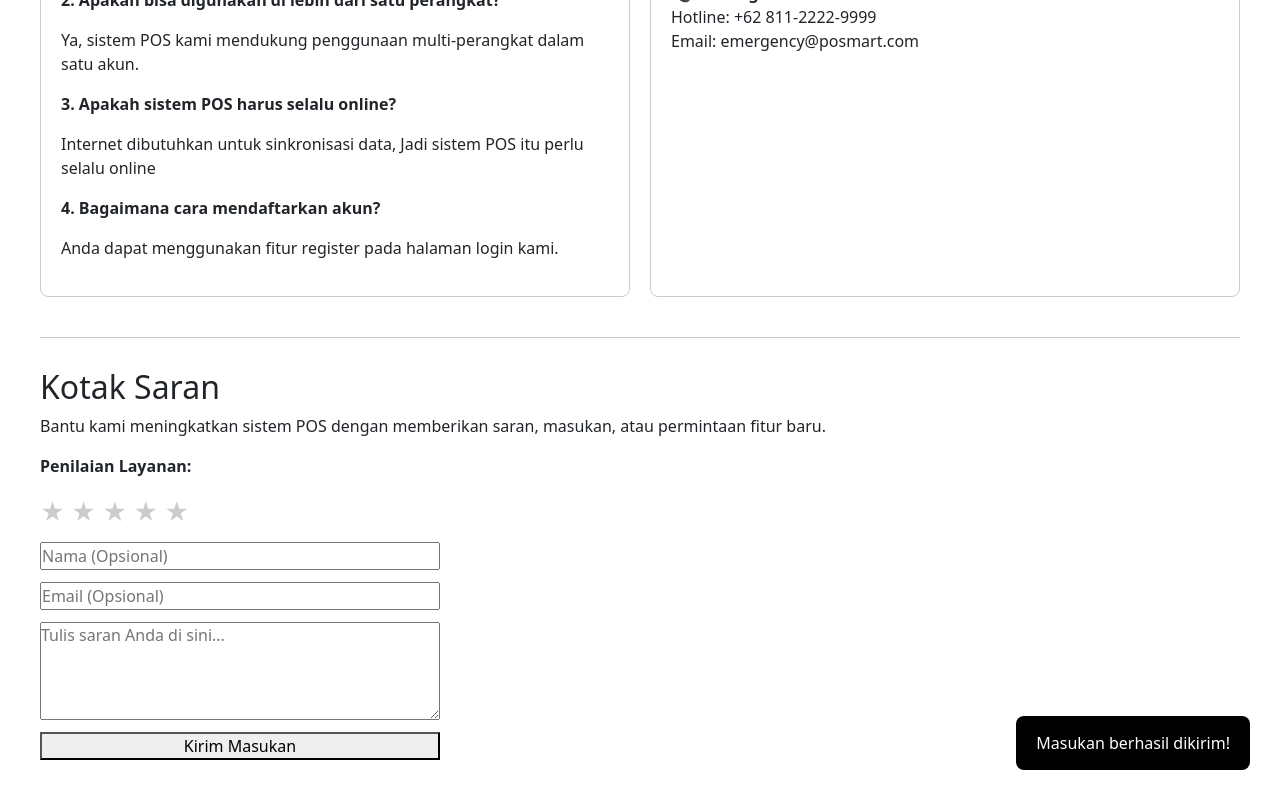
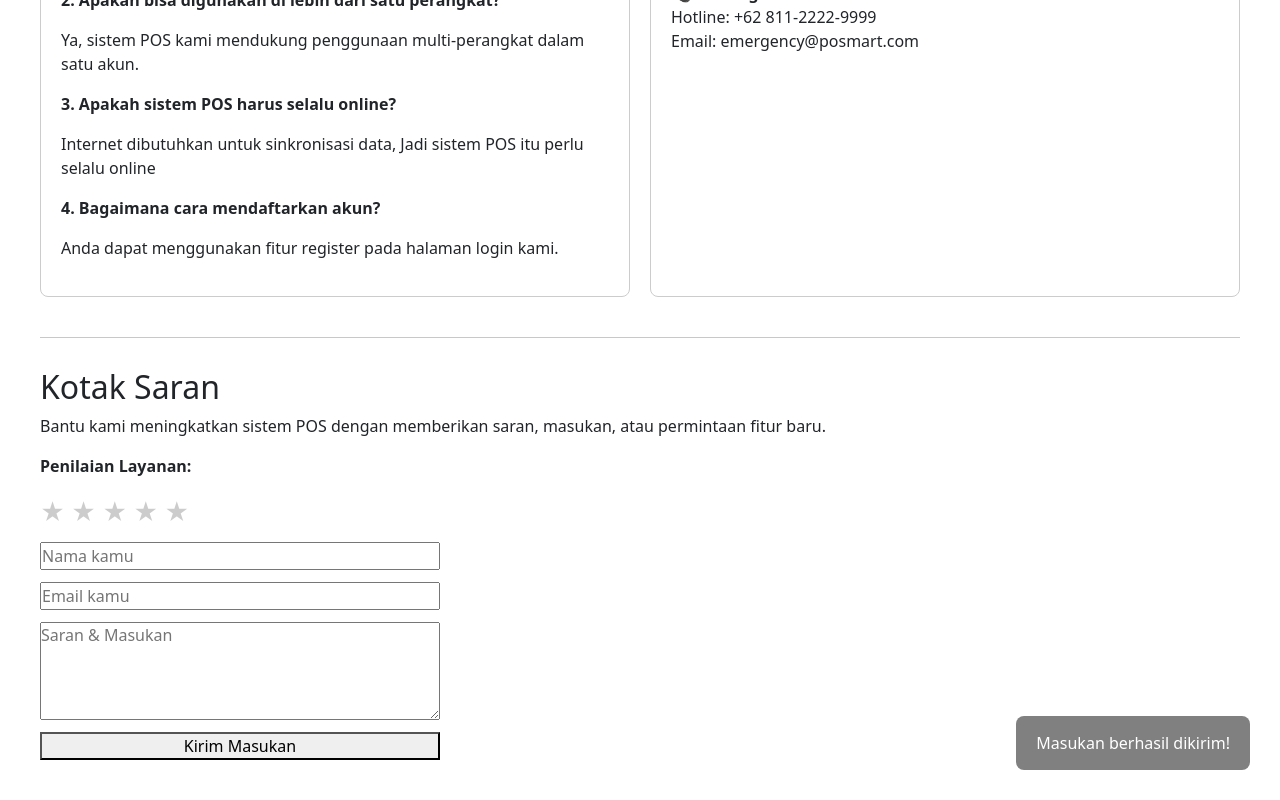
Before and after one commit to Kelvinn03/pos-system-js, a Next.js app: page /support in a window 1280 px wide. Both pictures are taken after typing "Sample", "name@example.com", "Sample" into the empty fields and a click on the button "Kirim Masukan". Shown: the part 469-1269 px from the top of the page. Built offline with nearby package versions, Linux system fonts and the light colour scheme; no server answers.

Commit message:
Update on the codes

```diff
--- a/src/app/contact/page.tsx
+++ b/src/app/contact/page.tsx
@@ -43,7 +43,7 @@ export default function ContactPage() {
         <div
           style={{
             flex: 1,
-            border: '1px solid #ccc',
+            border: '1px solid #bdb4b4ff',
             borderRadius: '8px',
             padding: '20px',
             minWidth: '280px',
--- a/src/app/support/page.tsx
+++ b/src/app/support/page.tsx
@@ -144,20 +144,20 @@ export default function CustomerServicePage() {
         >
           <input
             type="text"
-            placeholder="Nama (Opsional)"
+            placeholder="Nama kamu"
             value={name}
             onChange={(e) => setName(e.target.value)}
           />
 
           <input
             type="email"
-            placeholder="Email (Opsional)"
+            placeholder="Email kamu"
             value={email}
             onChange={(e) => setEmail(e.target.value)}
           />
 
           <textarea
-            placeholder="Tulis saran Anda di sini..."
+            placeholder="Saran & Masukan"
             rows={4}
             value={message}
             onChange={(e) => setMessage(e.target.value)}
@@ -176,7 +176,7 @@ export default function CustomerServicePage() {
             position: 'fixed',
             bottom: '30px',
             right: '30px',
-            backgroundColor: 'black',
+            backgroundColor: 'grey',
             color: 'white',
             padding: '15px 20px',
             borderRadius: '8px',
--- a/src/components/AppNavbar.tsx
+++ b/src/components/AppNavbar.tsx
@@ -83,6 +83,16 @@ export default function AppNavbar({ session }: AppNavbarProps) {
                   </Link>
                 </li>
                 <li className="nav-item">
+                <Link className="nav-link" href="/contact">
+                  Contact Us
+                </Link>
+                </li>
+                <li className="nav-item">
+                  <Link className="nav-link" href="/support">
+                    Support Center
+                  </Link>
+                </li>
+                <li className="nav-item">
                   <Link
                     className={`nav-link ${styles.navLink} ${pathname === "/customers" ? styles.navLinkActive : ""}`}
                     href="/customers"
```
